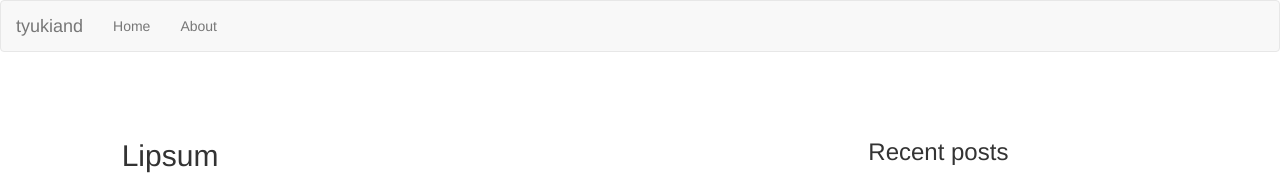
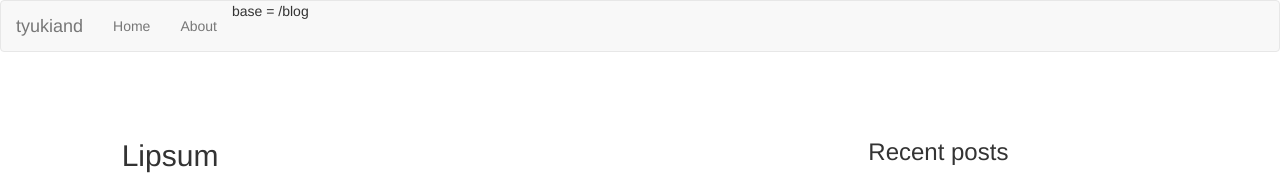
Before and after one commit to tyukiand/blog, a Jekyll site: the page built from index.html, in a window 1280 px wide. Shown: the top 177 px of the page. Built offline with Jekyll 4.4.1, drawn with Linux system fonts in a browser that asks for light colours; nearby versions of some CDN libraries; the list of posts is cut into pages by our own code.

Commit message:
added debug info to nav

```diff
--- a/_includes/navigation.html
+++ b/_includes/navigation.html
@@ -11,8 +11,9 @@
     </div>
     <div id="navbar" class="navbar-collapse collapse">
       <ul class="nav navbar-nav">
-        <li {% if page.url == "{{site.baseurl}}/" %} class="active" {% endif %}><a href="{{site.baseurl}}/">Home</a></li>
-        <li {% if page.url == "{{site.baseurl}}/about/" %} class="active" {% endif %}><a href="{{site.baseurl}}/about">About</a></li>
+        <li {% if page.url == "{{ site.baseurl }}" %} class="active" {% endif %}><a href="{{ site.baseurl }}/">Home</a></li>
+        <li {% if page.url == "{{ site.baseurl }}/about" %} class="active" {% endif %}><a href="{{ site.baseurl }}/about">About</a></li>
+        <li> base = {{ site.baseurl }} </li>
         <!-- <li {% if page.url == "/sitemap/" %} class="active" {% endif %}><a href="/sitemap">Sitemap</a></li> -->
 
         <!--<li class="dropdown">
```
